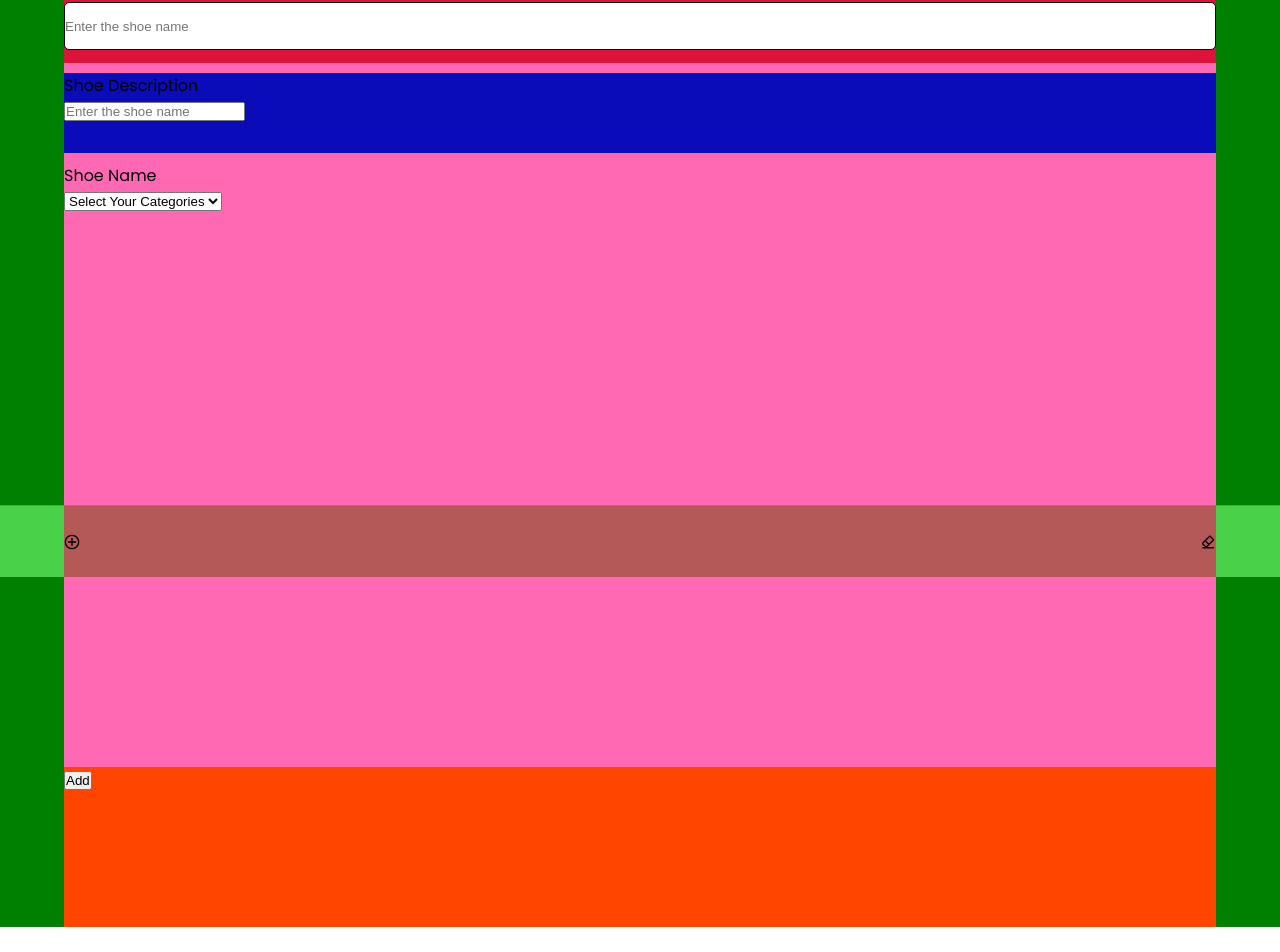
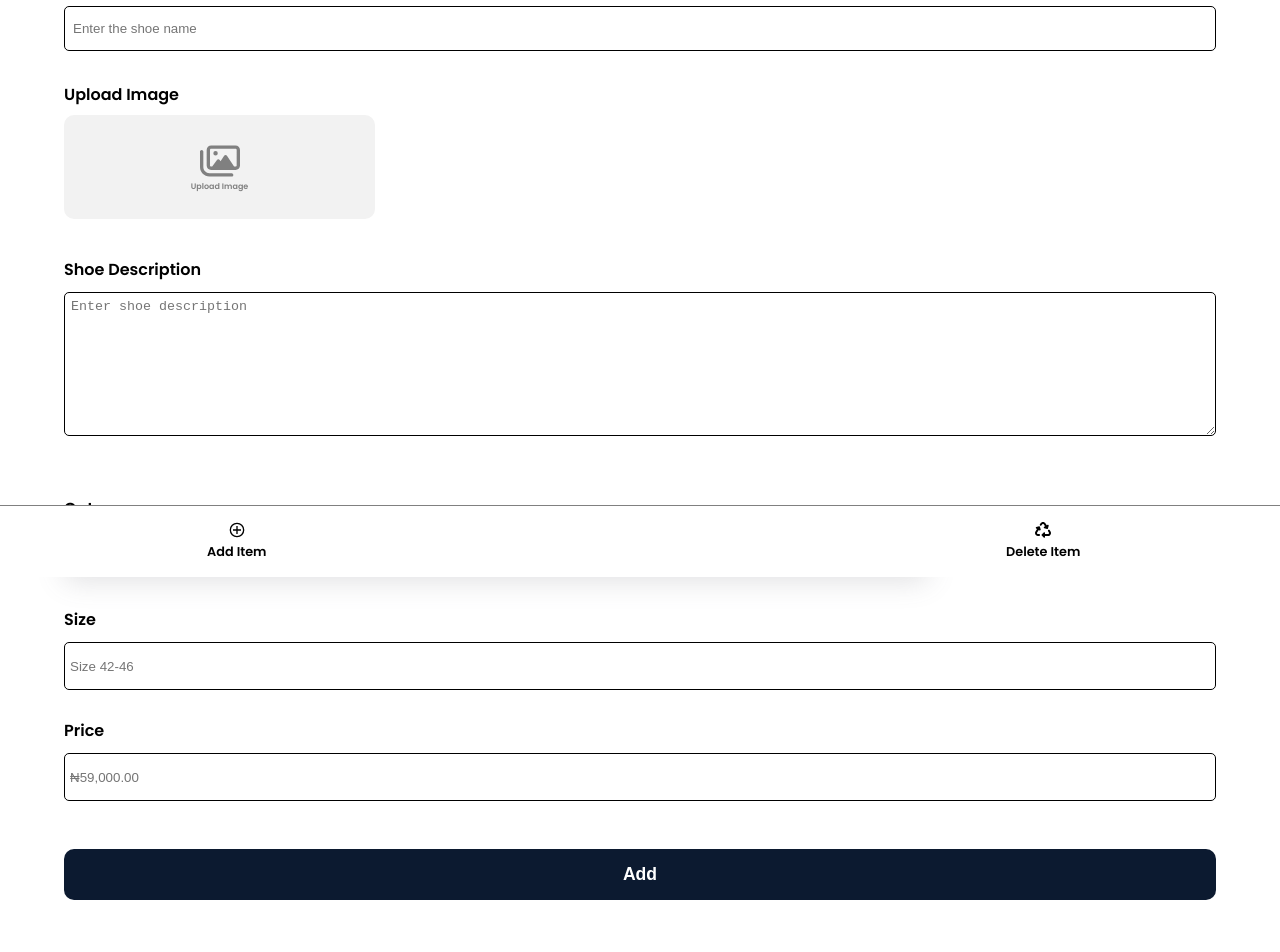
Before and after one commit to Dev-NelsonQUAN/bossWears, a React (Vite) app: page /#/add-item in a window 1280 px wide. Shown: the part 223-1175 px from the top of the page. Before the commit the page ends 1150 px from the top, so only its background shows below. Built offline with nearby package versions, Linux system fonts and the light colour scheme.

Commit message:
Updated the login and reset page with the eye icon and showing of password

```diff
--- a/package.json
+++ b/package.json
@@ -12,6 +12,7 @@
   "dependencies": {
     "@reduxjs/toolkit": "^2.2.7",
     "animate.css": "^4.1.1",
+    "axios": "^1.7.7",
     "react": "^18.3.1",
     "react-dom": "^18.3.1",
     "react-hot-toast": "^2.4.1",
--- a/src/App.jsx
+++ b/src/App.jsx
@@ -8,6 +8,7 @@ import Cart from './components/Pages/Cart/Cart'
 import ForgotPassword from './components/auth/ForgotPassword/ForgotPassword'
 import ResetPassword from './components/auth/ResetPassword/ResetPassword'
 import AddItem from './components/Pages/AddItem/AddItem'
+import AdminResetPassword from './components/auth/AdminResetPassword/AdminResetPassword'
 
 const router = createHashRouter([
   {
@@ -42,6 +43,7 @@ const router = createHashRouter([
     path: "/cart",
     element: <Cart />
   }
+
 ])
 
 const App = () => {
--- a/src/components/Pages/AddItem/AddItem.css
+++ b/src/components/Pages/AddItem/AddItem.css
@@ -2,7 +2,7 @@
   width: 100%;
   min-height: 100vh;
   height: auto;
-  background: green;
+  /* background: green; */
   display: flex;
   justify-content: space-between;
   align-items: center;
@@ -16,11 +16,11 @@
   width: 90%;
   min-height: 100vh;
   height: auto;
-  background: #883f3f;
+  /* background: #883f3f; */
   margin-top: 5%;
   display: flex;
   flex-direction: column;
-  gap: 15px;
+  gap: 19px;
 }
 
 .addItemsText {
@@ -30,50 +30,191 @@
 
 .shoeNameDescDiv {
   width: 100%;
-  min-height: 120vh;
+  min-height: 138vh;
   height: auto;
-  background: orangered;
+  /* background: orangered; */
 }
 
 .shoeTopInputs {
   width: 100%;
   min-height: 100vh;
   height: auto;
-  background: hotpink;
+  /* background: hotpink; */
+  display: flex;
+  flex-direction: column;
+  gap: 15px;
+}
+
+.inputShoeNameDiv {
+  width: 100%;
+  height: 12vh;
+  /* background: crimson; */
   display: flex;
   flex-direction: column;
   gap: 10px;
 }
 
-.inputShoeNameDiv{
- width: 100%;
- height: 12vh;
- background: crimson;
- display: flex;
- flex-direction: column;
- gap: 10px;
+.shoeName {
+  font-size: 1rem;
+  font-weight: 600;
 }
 
 .shoeNameInp {
   width: 100%;
-  height: 3rem;
+  height: 2.8rem;
   border: 1px solid black;
+  outline: none;
   border-radius: 5px;
+  padding-left: 8px;
+}
+
+.inputImg {
+  width: 100%;
+  height: 20vh;
+  /* background: crimson; */
+  display: flex;
+  flex-direction: column;
+  gap: 8px;
+}
+
+.uploadImg {
+  font-size: 1rem;
+  font-weight: 600;
+}
+
+.putImg {
+  width: 27%;
+  height: 6.5rem;
+  background: #f2f2f2;
+  border-radius: 10px;
+  display: flex;
+  justify-content: center;
+  align-items: center;
+  flex-direction: column;
+}
+
+.imgUpload {
+  font-size: 0.5em;
+  font-weight: 600;
+  color: grey;
 }
 
 .inputShoeDesc {
   width: 100%;
-  height: 10vh;
-  background: rgb(9, 12, 184);
-
+  height: 28vh;
+  /* background: rgb(9, 12, 184); */
+  display: flex;
+  flex-direction: column;
+  gap: 10px;
 }
 
+.shoeDesc {
+  font-size: 1rem;
+  font-weight: 600;
+}
 
+.shoeDescInp {
+  width: 100%;
+  min-height: 9rem;
+  height: auto;
+  border: 1px solid black;
+  outline: none;
+  border-radius: 5px;
+  padding-left: 6px;
+  padding-top: 6px;
+}
+
+.selectShoeCat {
+  width: 100%;
+  height: 12vh;
+  /* background: #b47676; */
+  display: flex;
+  flex-direction: column;
+  gap: 10px;
+}
+
+.category {
+  font-size: 1rem;
+  font-weight: 600;
+}
+
+.select {
+  width: 75%;
+  height: 2.7rem;
+  border-radius: 5px;
+  outline: none;
+  box-shadow: rgba(100, 100, 111, 0.2) 0px 7px 29px 0px;
+  /* padding: 10px; */
+
+  option {
+    font-size: 1.2rem;
+  }
+}
+
+.holdSize {
+  width: 100%;
+  height: 12vh;
+  /* background: tomato; */
+  display: flex;
+  flex-direction: column;
+  gap: 10px;
+}
+
+.sizeP {
+  font-size: 1rem;
+  font-weight: 600;
+}
+
+.sizeInp {
+  width: 100%;
+  height: 3rem;
+  border: 1px solid black;
+  outline: none;
+  border-radius: 5px;
+  padding-left: 5px;
+}
+
+.holdPrice {
+  width: 100%;
+  height: 12vh;
+  /* background: tomato; */
+  display: flex;
+  flex-direction: column;
+  gap: 10px;
+}
+
+.priceP {
+  font-size: 1rem;
+  font-weight: 600;
+}
+
+.priceInp {
+  width: 100%;
+  height: 3rem;
+  border: 1px solid black;
+  outline: none;
+  border-radius: 5px;
+  padding-left: 5px;
+}
+
+.shoeAddBtn {
+  width: 100%;
+  height: 3.2rem;
+  color: white;
+  font-size: 1.1rem;
+  font-weight: 600;
+  margin-top: 20px;
+  background: #0C1A30;
+  outline: none;
+  border: none;
+  border-radius: 10px;
+}
 
 .footer {
   width: 100%;
   height: 9vh;
-  background: rgb(73, 209, 73);
+  background: white;
+  /* background: rgb(73, 209, 73); */
   position: fixed;
   left: 0px;
   bottom: 0px;
@@ -81,16 +222,49 @@
   justify-content: center;
   align-items: center;
   border-top: 1px solid grey;
-  font-family:"Poppins", sans-serif
+  font-family: "Poppins", sans-serif;
 }
 
 .footerInner {
   width: 90%;
   height: 100%;
-  background: #b55858;
+  /* background: #b55858; */
   display: flex;
   justify-content: space-between;
   align-items: center;
+}
+
+.footAddDiv {
+  width: 30%;
+  height: 80%;
+  /* background: purple; */
+  display: flex;
+  justify-content: center;
+  align-items: center;
+  flex-direction: column;
+  gap: 5px;
+}
+
+.footAddItem {
+  font-size: 0.8rem;
+  font-weight: 600;
+}
+
+
+.footDelDiv {
+  width: 30%;
+  height: 80%;
+  /* background: crimson; */
+  display: flex;
+  justify-content: center;
+  align-items: center;
+  flex-direction: column;
+  gap: 5px;
+}
+
+.footDelItem {
+  font-size: 0.8rem;
+  font-weight: 600;
 }
 
 /* .addItemBottom {
--- a/src/components/Pages/AddItem/AddItem.jsx
+++ b/src/components/Pages/AddItem/AddItem.jsx
@@ -3,6 +3,9 @@ import "./AddItem.css";
 import Header from "../Header/Header";
 import { GrAddCircle } from "react-icons/gr";
 import { CgErase } from "react-icons/cg";
+import { FaFileImport, FaImage, FaImagePortrait, FaRecycle, FaRegFileImage, FaRegImages } from "react-icons/fa6";
+import { FaRegImage } from "react-icons/fa";
+import { FcAddImage } from "react-icons/fc";
 
 const AddItem = () => {
   return (
@@ -23,21 +26,36 @@ const AddItem = () => {
               />
             </div>
 
+            <div className="inputImg">
+              <p className="uploadImg"> Upload Image </p>
+              <div className="putImg">
+                <FaRegImages size={40} color="grey" />
+                <p className="imgUpload"> Upload Image  </p>
+              </div>
+            </div>
+
+
             <div className="inputShoeDesc">
               <p className="shoeDesc"> Shoe Description </p>
-              <input
+              <textarea name=""
+                placeholder="Enter shoe description"
+                id=""
+                className="shoeDescInp"
+              >
+
+              </textarea>
+              {/* <input
                 className="shoeDescInp"
                 type="text"
                 placeholder="Enter the shoe name"
-              />
+              /> */}
             </div>
 
             <div className="selectShoeCat">
-              <p className="shoeName"> Shoe Name </p>
+              <p className="category"> Category </p>
               <select className="select">
-                <option value=""> Select Your Categories </option>
+                <option value=""> Select Category </option>
                 <option value=""> Timberland </option>
-                <option value=""> Shoes </option>
                 <option value=""> Canvas </option>
                 <option value=""> Sneakers </option>
                 <option value=""> Sandals </option>
@@ -47,16 +65,40 @@ const AddItem = () => {
                 placeholder="Enter the shoe name" */}
               </select>
             </div>
+
+            <div className="holdSize">
+              <p className="sizeP"> Size </p>
+              <input type="text" className="sizeInp"
+                placeholder="Size 42-46"
+              />
+            </div>
+
+            <div className="holdPrice">
+              <p className="priceP"> Price </p>
+              <input type="text" className="priceInp"
+                placeholder="₦59,000.00"
+              />
+            </div>
+
+            <button className="shoeAddBtn">Add</button>
+
           </div>
 
-          <button className="shoeAddBtn">Add</button>
+          {/* <button className="shoeAddBtn">Add</button> */}
         </div>
       </div>
 
       <footer className="footer">
         <div className="footerInner">
-          <GrAddCircle/>
-          <CgErase/>
+          <div className="footAddDiv">
+            <GrAddCircle />
+            <p className="footAddItem"> Add Item </p>
+          </div>
+
+          <div className="footDelDiv">
+            <FaRecycle/>
+            <p className="footDelItem"> Delete Item </p>
+          </div>
         </div>
       </footer>
 
--- a/src/components/auth/AdminLogin/AdminLogin.css
+++ b/src/components/auth/AdminLogin/AdminLogin.css
@@ -73,6 +73,7 @@
   border-radius: 5px;
   border: 1px solid rgb(7, 7, 7);
   padding-left: 8px;
+  outline: none;
 }
 
 .logPasswordHold {
@@ -89,12 +90,25 @@
   font-weight: 600;
 }
 
-.logInput {
+.innerPassW {
+  display: flex;
+  align-items: center;
+  /* justify-content: ; */
   width: 100%;
   min-height: 65%;
   border-radius: 5px;
   border: 1px solid rgb(7, 7, 7);
-  padding-left: 8px;
+  padding: 8px;
+}
+
+.logInputP {
+  width: 100%;
+  min-height: 65%;
+  border: none;
+  outline: none;
+  /* border-radius: 5px;
+  border: 1px solid rgb(7, 7, 7);
+  padding-left: 8px; */
 }
 
 .logBtnATxt {
--- a/src/components/auth/ForgotPassword/ForgotPassword.jsx
+++ b/src/components/auth/ForgotPassword/ForgotPassword.jsx
@@ -5,6 +5,12 @@ import { useNavigate } from "react-router";
 
 const ForgotPassword = () => {
   const Nav = useNavigate();
+
+  const handleForgotPassword = async(e) => {
+    e.preventDefault()
+
+
+  }
 
   return (
     <div className="ForgotPHolder">
--- a/src/components/auth/ResetPassword/ResetPassword.css
+++ b/src/components/auth/ResetPassword/ResetPassword.css
@@ -68,12 +68,25 @@
   font-weight: 600;
 }
 
-  .resInput {
+.resNPDiv {
   width: 100%;
   min-height: 65%;
+  display: flex;
+  align-items: center;
+  gap: 10px;
   border-radius: 5px;
   border: 1px solid rgb(7, 7, 7);
-    padding-left: 8px;
+  padding: 10px;
+}
+
+.resInputOne {
+  width: 100%;
+  min-height: 65%;
+  border: none;
+  outline: none;
+  /* border-radius: 5px;
+  border: 1px solid rgb(7, 7, 7);
+  padding-left: 8px; */
 }
 
 .resPasswordHold {
@@ -90,12 +103,25 @@
   font-weight: 600;
 }
 
-  .resInput {
+.resCPDiv {
   width: 100%;
   min-height: 65%;
+  display: flex;
+  align-items: center;
+  gap: 10px;
   border-radius: 5px;
   border: 1px solid rgb(7, 7, 7);
-    padding-left: 8px;
+  padding: 10px;
+}
+
+.resInputTwo {
+  width: 100%;
+  min-height: 65%;
+  border: none;
+  outline: none;
+  /* border-radius: 5px;
+  border: 1px solid rgb(7, 7, 7);
+  padding-left: 8px; */
 }
 
 .resPBtnATxt {
```
Also changed, not shown: src/components/auth/AdminLogin/AdminLogin.jsx (+53 -4 lines), src/components/auth/ResetPassword/ResetPassword.jsx (+59 -11 lines), 1 other file (tests, documents, lock files or other folders). Lines whose indentation alone changed are shown as unchanged.
